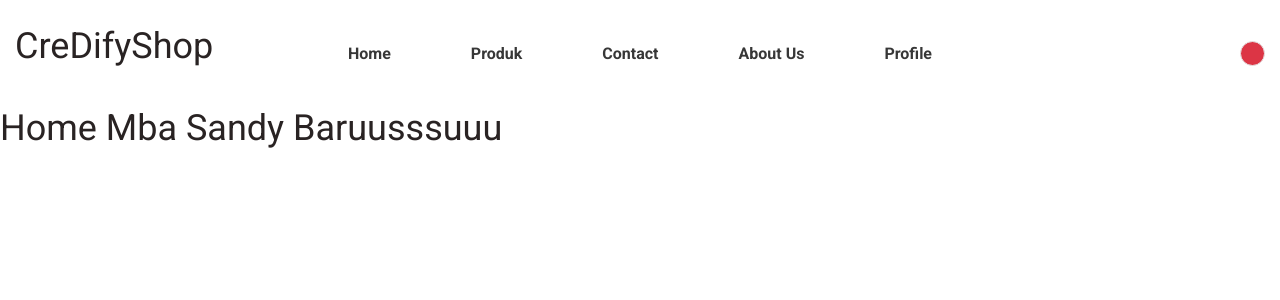
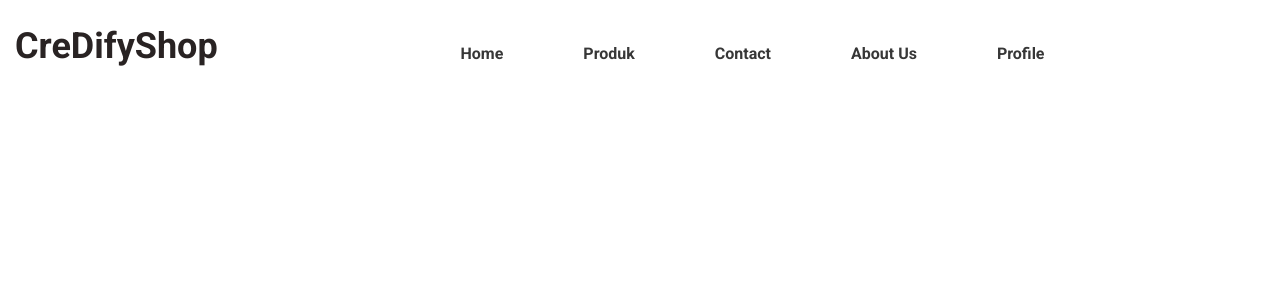
Before and after one commit to yudhaislamisulistya/simple-e-commerce-new, a Next.js app: page /home in a window 1280 px wide. Shown: the top 300 px of the page. Built offline with nearby package versions, Linux system fonts and the light colour scheme.

Commit message:
update header, home and title

```diff
--- a/components/header.js
+++ b/components/header.js
@@ -13,7 +13,7 @@ const Header = () => {
                                 <div class="header__main-inner">
                                     <HeaderTitle></HeaderTitle>
                                     <MenuHeaderCenter></MenuHeaderCenter>
-                                    <MenuHeaderRight></MenuHeaderRight>
+                                    {/* <MenuHeaderRight></MenuHeaderRight> */}
                                 </div>
                             </div>
                         </div>
--- a/components/header/title.js
+++ b/components/header/title.js
@@ -5,7 +5,7 @@ const HeaderTitle = () => {
             <div class="header__main-left">
                 <div class="logo">
                     <a href="" class="logo--normal">
-                        <h1 className="header-new">CreDifyShop</h1>
+                        <h1 className="header-new" style={{fontWeight: "bold"}}>CreDifyShop</h1>
                     </a>
                 </div>
             </div>
--- a/pages/home.js
+++ b/pages/home.js
@@ -5,7 +5,6 @@ export default function Home(){
         <>
         <Header></Header>
         <div>
-            <h1>Home Mba Sandy Baruusssuuu</h1>
         </div>
         </>
     )
```
